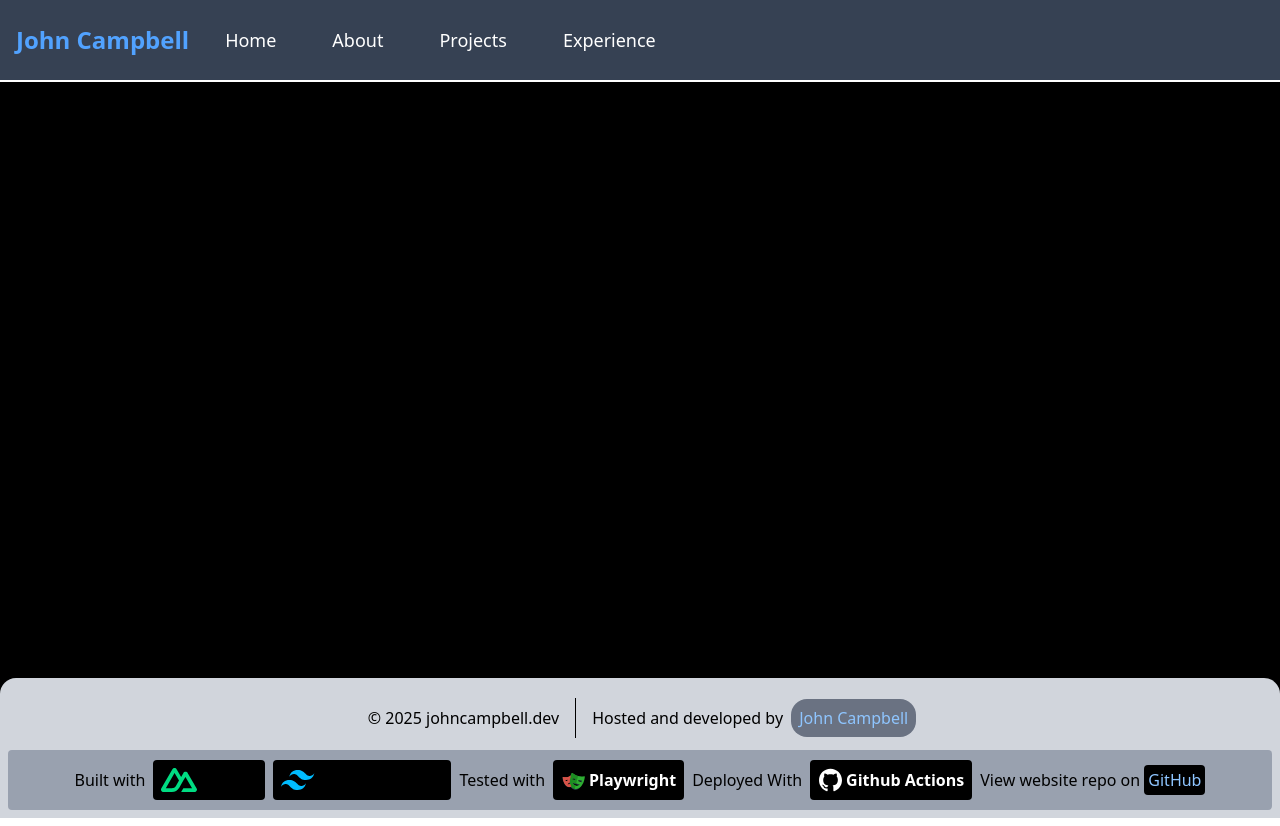
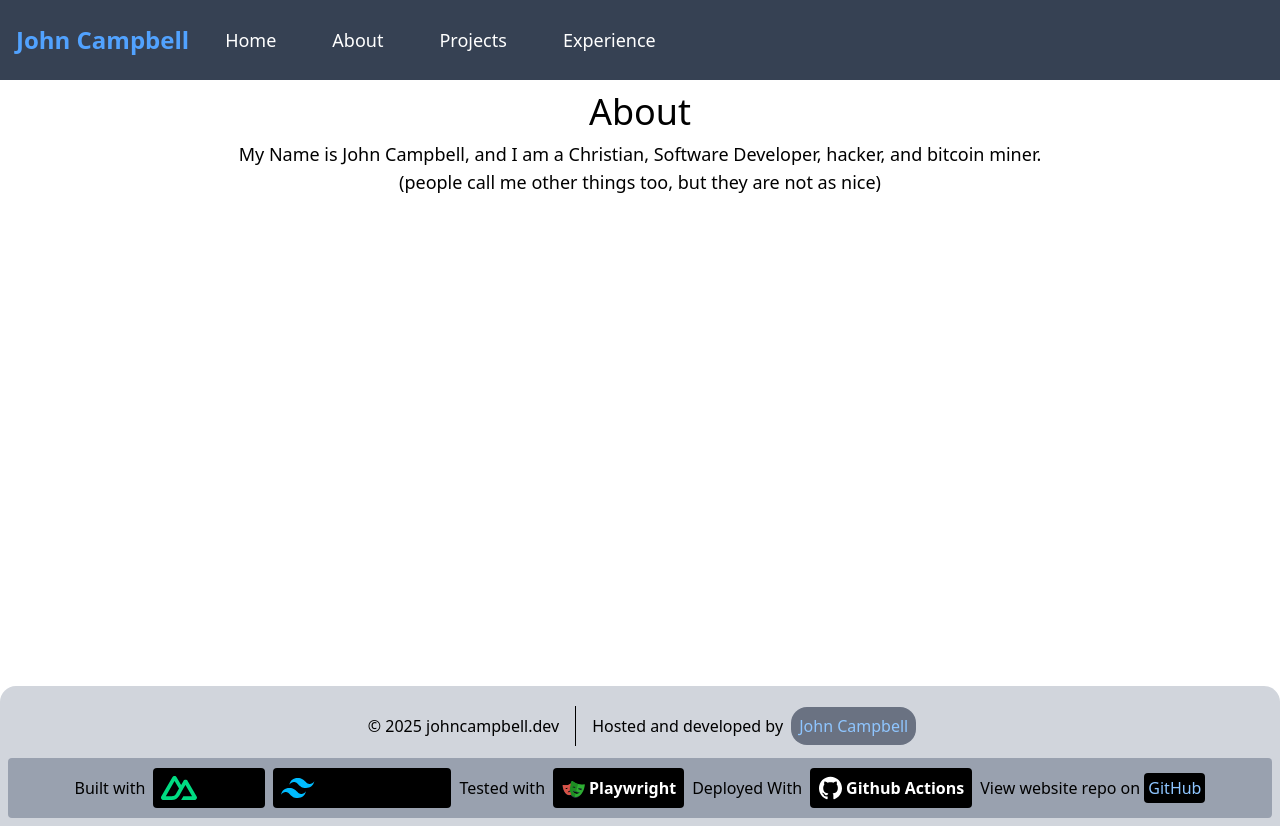
Before and after one commit to buzzinJohnnyBoi/john-campbell-dev-website, a Nuxt app: page /about in a window 1280 px wide. Built offline with nearby package versions, Linux system fonts and the light colour scheme.

Commit message:
changes to home page and about page

```diff
--- a/layouts/default.vue
+++ b/layouts/default.vue
@@ -1,5 +1,5 @@
 <template>
-  <div class="bg-black">
+  <div class="bg-white test-black">
     <Nav />
     <div class="min-h-[calc(100vh-206px)]">
       <slot />
--- a/pages/about.vue
+++ b/pages/about.vue
@@ -1,3 +1,12 @@
 <template>
-  <div>About</div>
+  <div class="text-center mt-2">
+    <h1 class="text-4xl my-2">About</h1>
+    <p class="text-lg">
+      My Name is John Campbell, and I am a Christian, Software Developer,
+      hacker, and bitcoin miner.
+    </p>
+    <p class="text-lg">
+      (people call me other things too, but they are not as nice)
+    </p>
+  </div>
 </template>
--- a/pages/index.vue
+++ b/pages/index.vue
@@ -5,22 +5,24 @@ useHead({
 </script>
 
 <template>
-  <div class="w-full h-full text-white">
+  <div class="w-full h-full">
     <div>
       <img
         src="/media/video-placeholder.png"
         alt="Description of image"
-        class="mt-4 w-full"
+        class="w-full"
       />
     </div>
-    <h1 class="text-3xl font-bold underline">
-      John Campbell Professional Site!
-    </h1>
-    <img
-      src="/media/john-campbell.png"
-      alt="Description of image"
-      class="mt-4 w-[100px] rounded-full"
-    />
+    <div class="flex flex-col items-center">
+      <h1 class="text-3xl text-center font-bold">My name is John Campbell</h1>
+      <div>
+        <img
+          src="/media/john-campbell.png"
+          alt="Description of image"
+          class="mt-4 w-[100px] rounded-full"
+        />
+        <HomeResume />
+      </div>
+    </div>
   </div>
-  <HomeResume />
 </template>
```
